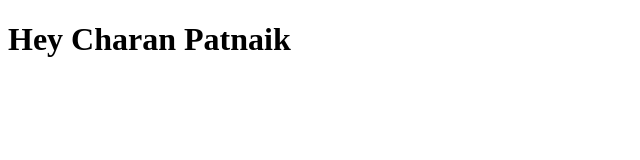
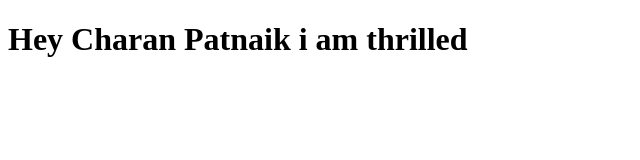
Before and after one commit to Charan-Patnaik/angular-js, a plain HTML site: page index.html in a window 1280 px wide. Shown: the whole page, without its empty margins (0-640 px from the left). Drawn offline with Linux system fonts and the light colour scheme.

Commit message:
new web change

```diff
--- a/index.html
+++ b/index.html
@@ -5,6 +5,6 @@
     <title>Hello Charan</title>
   </head>
   <body>
-    <h1>Hey Charan Patnaik</h1>
+    <h1>Hey Charan Patnaik i am thrilled</h1>
   </body>
 </html>
```
